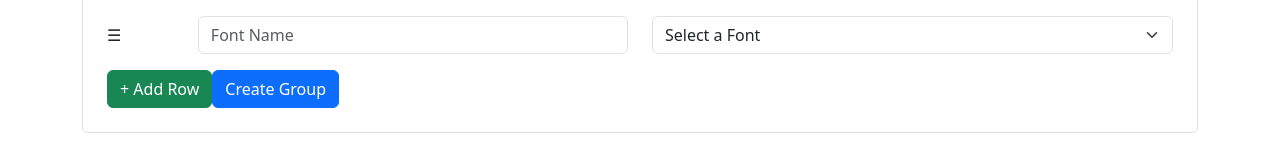
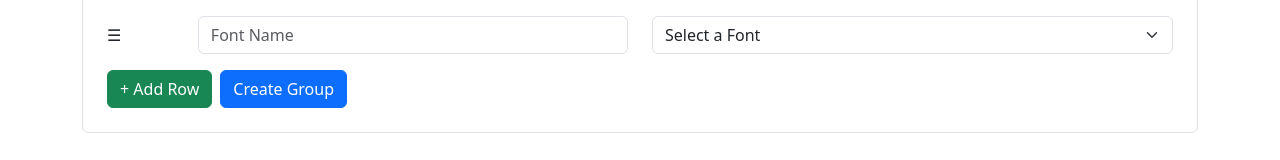
Before and after one commit to Abir-Al-Arafat/zepto-apps-t1, a React (Vite) app in the folder font/: page / in a window 1280 px wide. Shown: the part 473-633 px from the top of the page. Built offline with nearby package versions, Linux system fonts and the light colour scheme.

Commit message:
add: fontgroup component
fontgroup component for grouping fonts

```diff
--- a/font/src/components/FontGroup.tsx
+++ b/font/src/components/FontGroup.tsx
@@ -91,17 +91,17 @@ const FontGroup: React.FC<FontGroupProps> = ({ availableFonts }) => {
         + Add Row
       </Button>
 
+      {/* Submit Button */}
+      <Button variant="primary" onClick={handleSubmit} className="mt-2 ms-2">
+        Create Group
+      </Button>
+
       {/* Validation Error */}
       {error && (
         <Alert variant="danger" className="mt-3">
           {error}
         </Alert>
       )}
-
-      {/* Submit Button */}
-      <Button variant="primary" onClick={handleSubmit} className="mt-2">
-        Create Group
-      </Button>
     </div>
   );
 };
```
